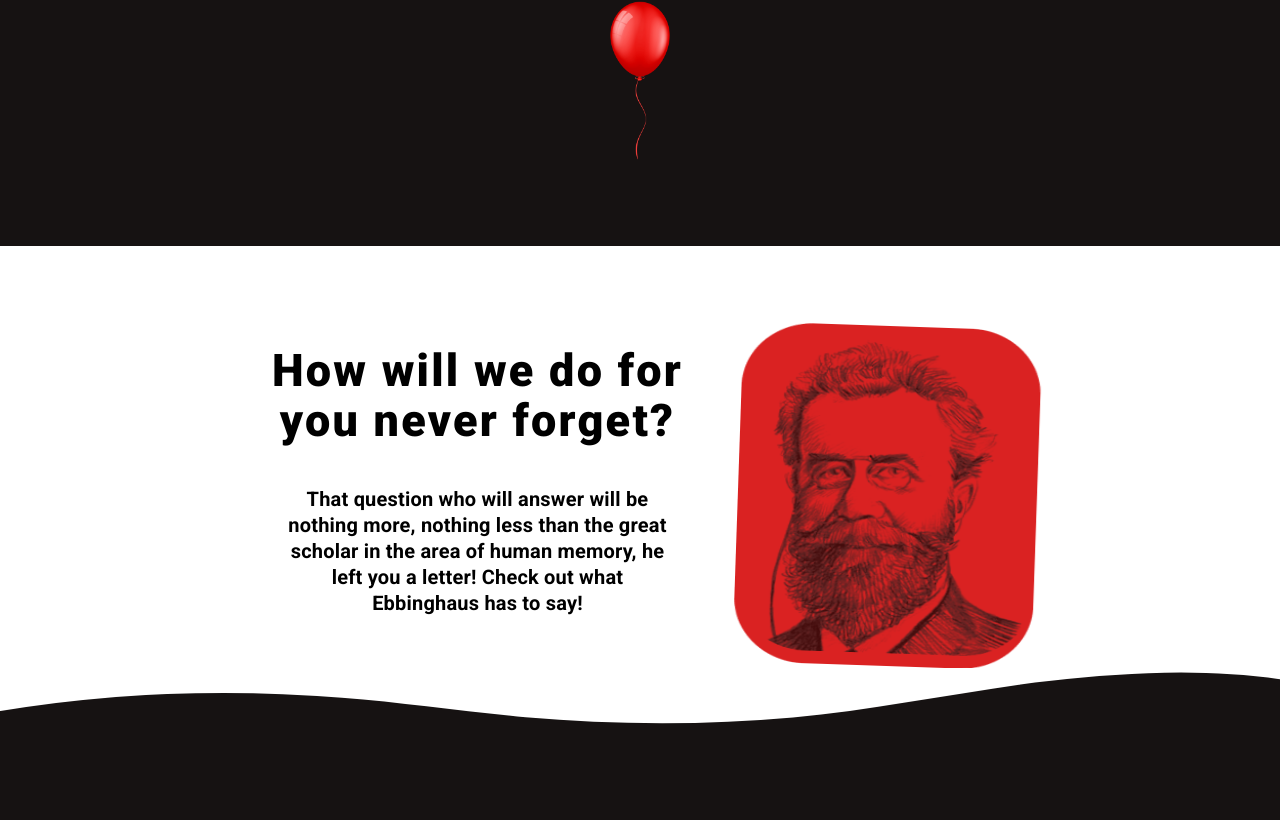
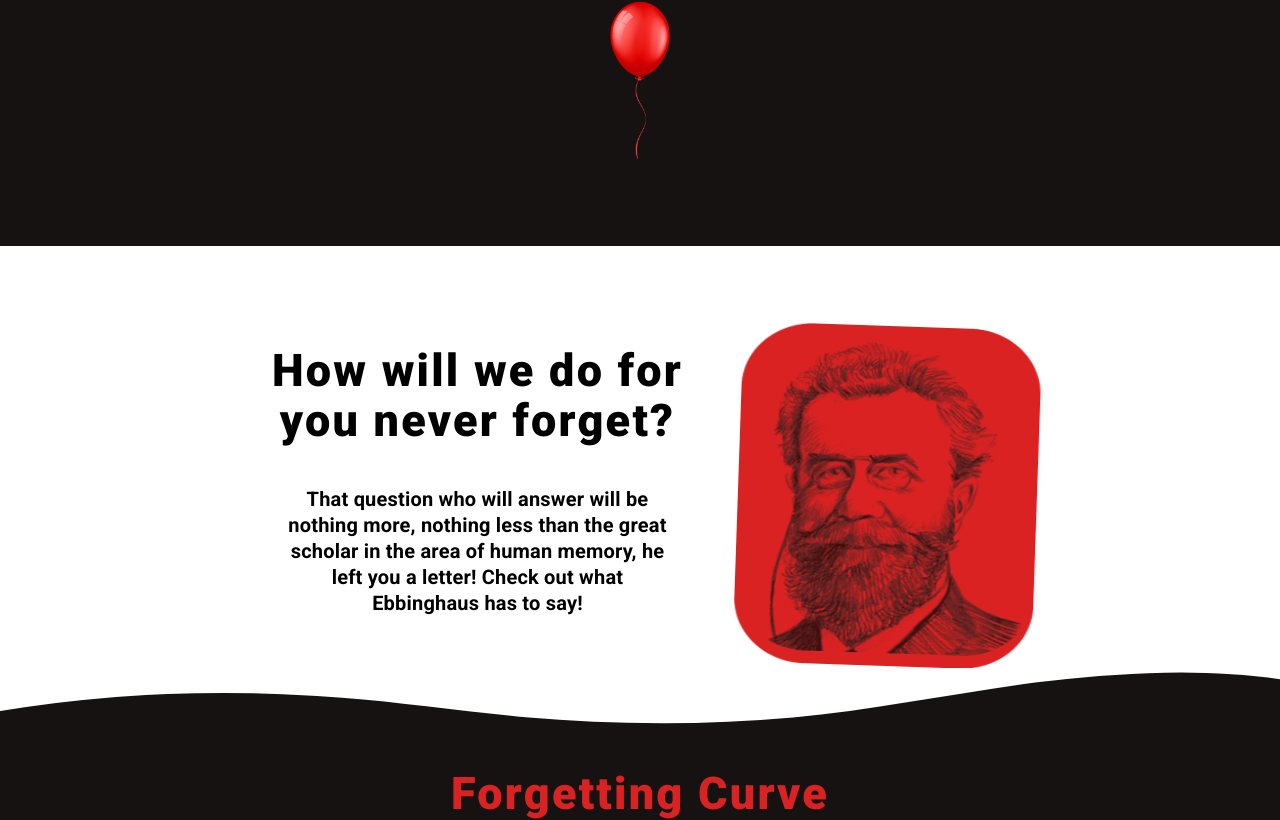
Before and after one commit to emilynakano/shining-front, a React (Create React App) app: page / in a window 1280 px wide. Shown: the part 554-1374 px from the top of the page. Before the commit the page ends 1278 px from the top, so only its background shows below. Built offline with nearby package versions, Linux system fonts and the light colour scheme; no server answers; a web font is replaced by a local one.

Commit message:
feat: create forgetting curve section

```diff
--- /dev/null
+++ b/src/pages/home/ForgettingCurveSection.js
@@ -0,0 +1,20 @@
+import styled from 'styled-components';
+import { Title } from './FirstSection';
+
+export default function ForgettingCurveSection() {
+  return (
+    <Container>
+      <Title>
+        <h1>Forgetting Curve</h1>
+      </Title>
+    </Container>
+  );
+}
+const Container = styled.div`
+  margin-top: 100px;
+  display: flex;
+  flex-direction: column;
+  align-items:center;
+  justify-content:center;
+  text-align:center;
+`;
--- a/src/pages/home/index.js
+++ b/src/pages/home/index.js
@@ -2,6 +2,7 @@ import styled from 'styled-components';
 import FirstSection from './FirstSection';
 import SecondSection from './SecondSection';
 import Wave from '../../components/Wave';
+import ForgettingCurveSection from './ForgettingCurveSection';
 
 export default function Home() {
   return (
@@ -9,6 +10,7 @@ export default function Home() {
       <FirstSection />
       <SecondSection />
       <Wave />
+      <ForgettingCurveSection />
     </Container>
   );
 }
```
